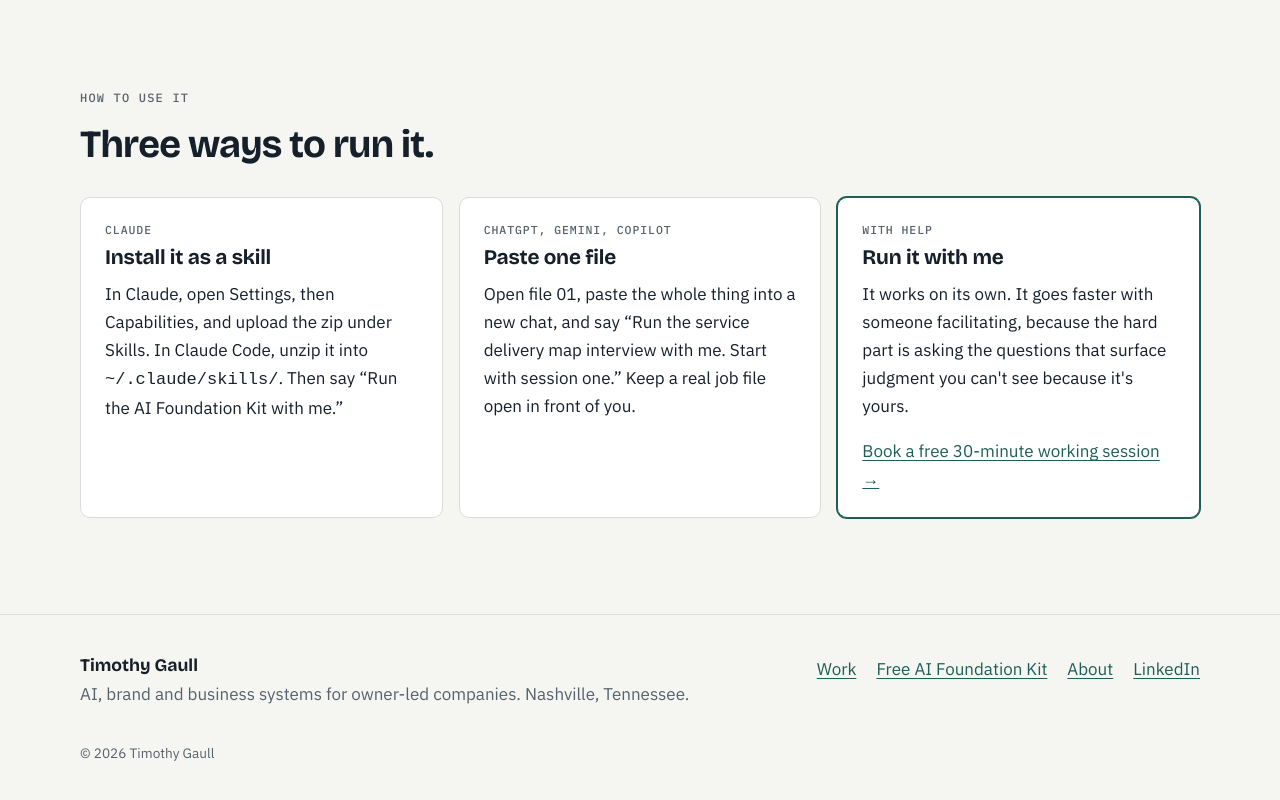
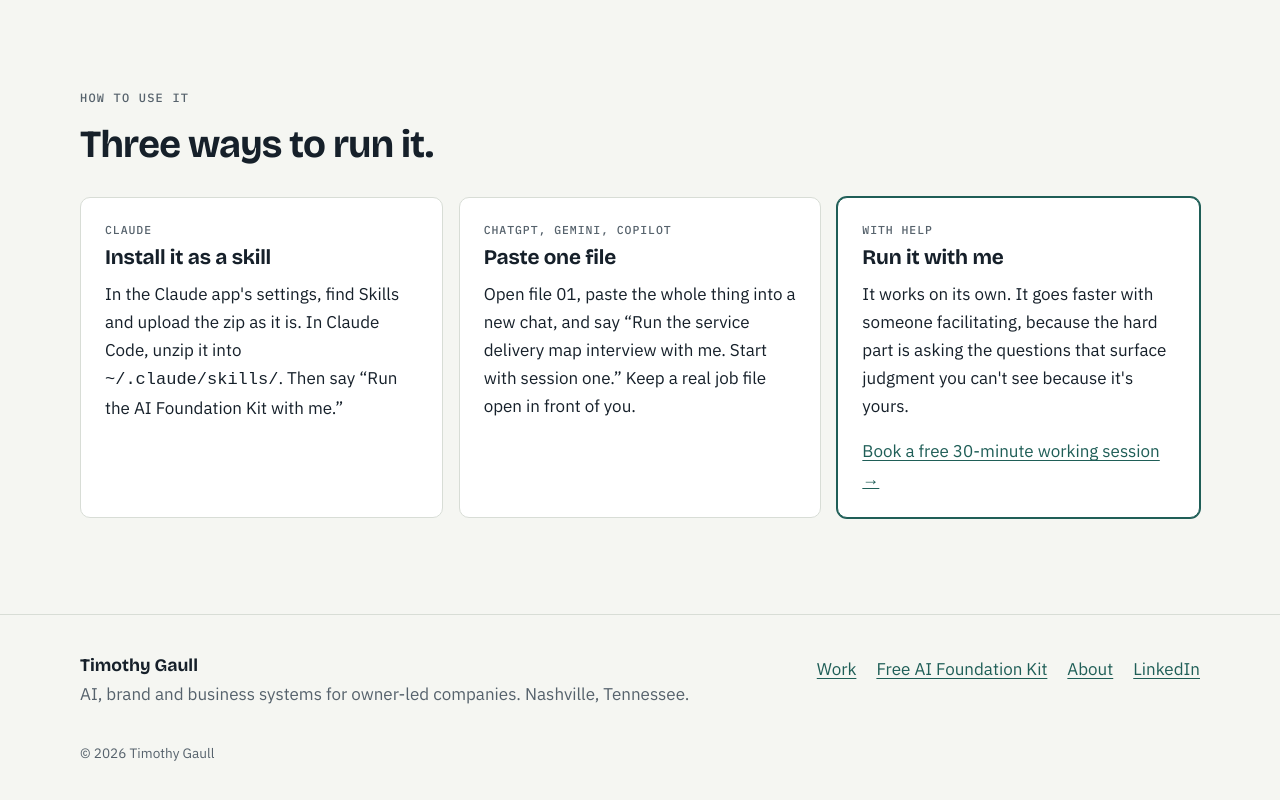
Before and after one commit to gaulltimothy/gaulltimothy.github.io, an Astro site: page /kit in a window 1280 px wide. Shown: the part 2114-2914 px from the top of the page. Built offline with nearby package versions, Linux system fonts and the light colour scheme; Astro itself is replaced by a stand-in of ours.

Commit message:
Kit page: simpler Claude install wording
Co-Authored-By: Claude Opus 5.5 <noreply@anthropic.com>

```diff
--- a/src/pages/kit.astro
+++ b/src/pages/kit.astro
@@ -82,7 +82,7 @@ const steps = [
         <div class="card">
           <p class="kind">Claude</p>
           <h3>Install it as a skill</h3>
-          <p>In Claude, open Settings, then Capabilities, and upload the zip under Skills. In Claude Code, unzip it into <code>~/.claude/skills/</code>. Then say “Run the AI Foundation Kit with me.”</p>
+          <p>In the Claude app's settings, find Skills and upload the zip as it is. In Claude Code, unzip it into <code>~/.claude/skills/</code>. Then say “Run the AI Foundation Kit with me.”</p>
         </div>
         <div class="card">
           <p class="kind">ChatGPT, Gemini, Copilot</p>
```
